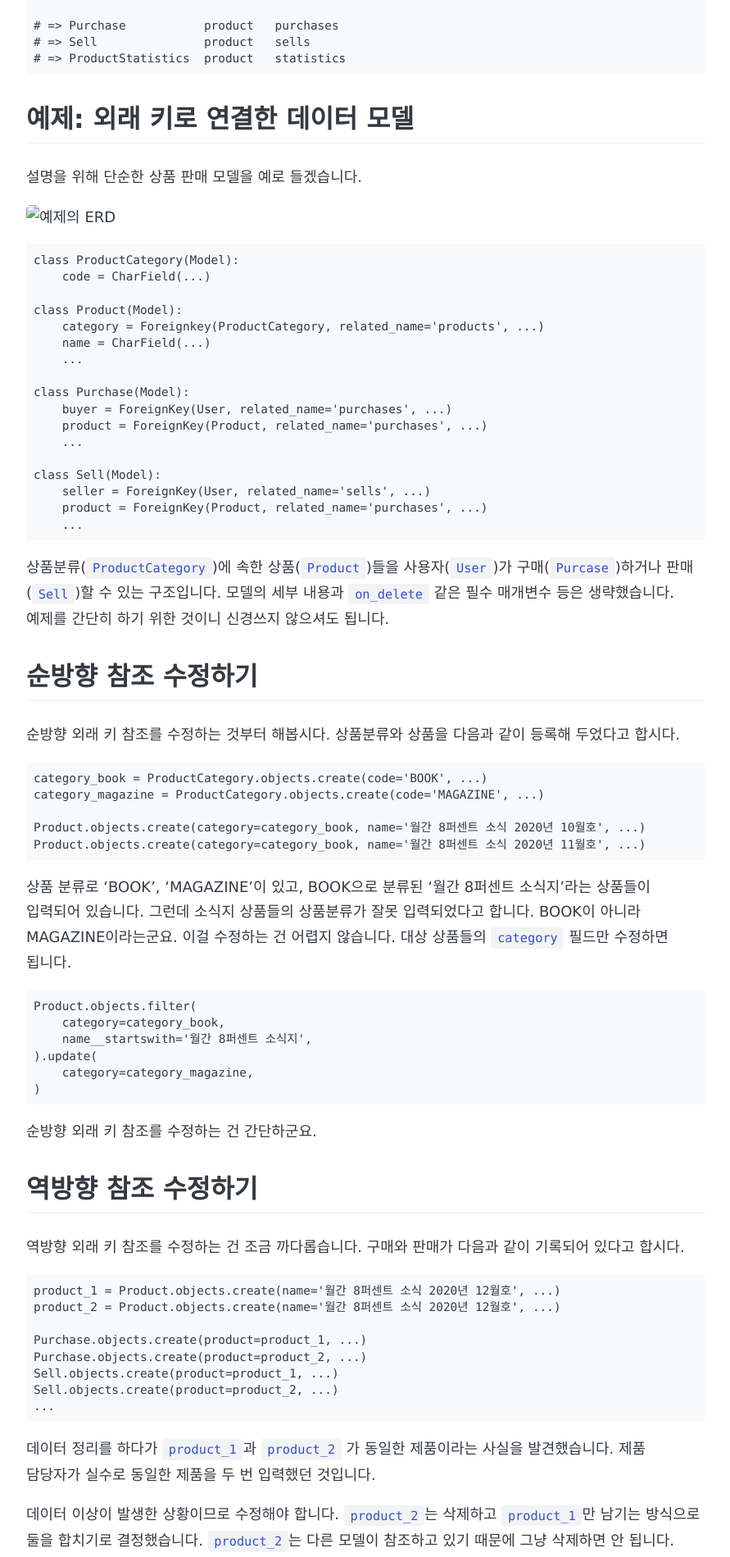
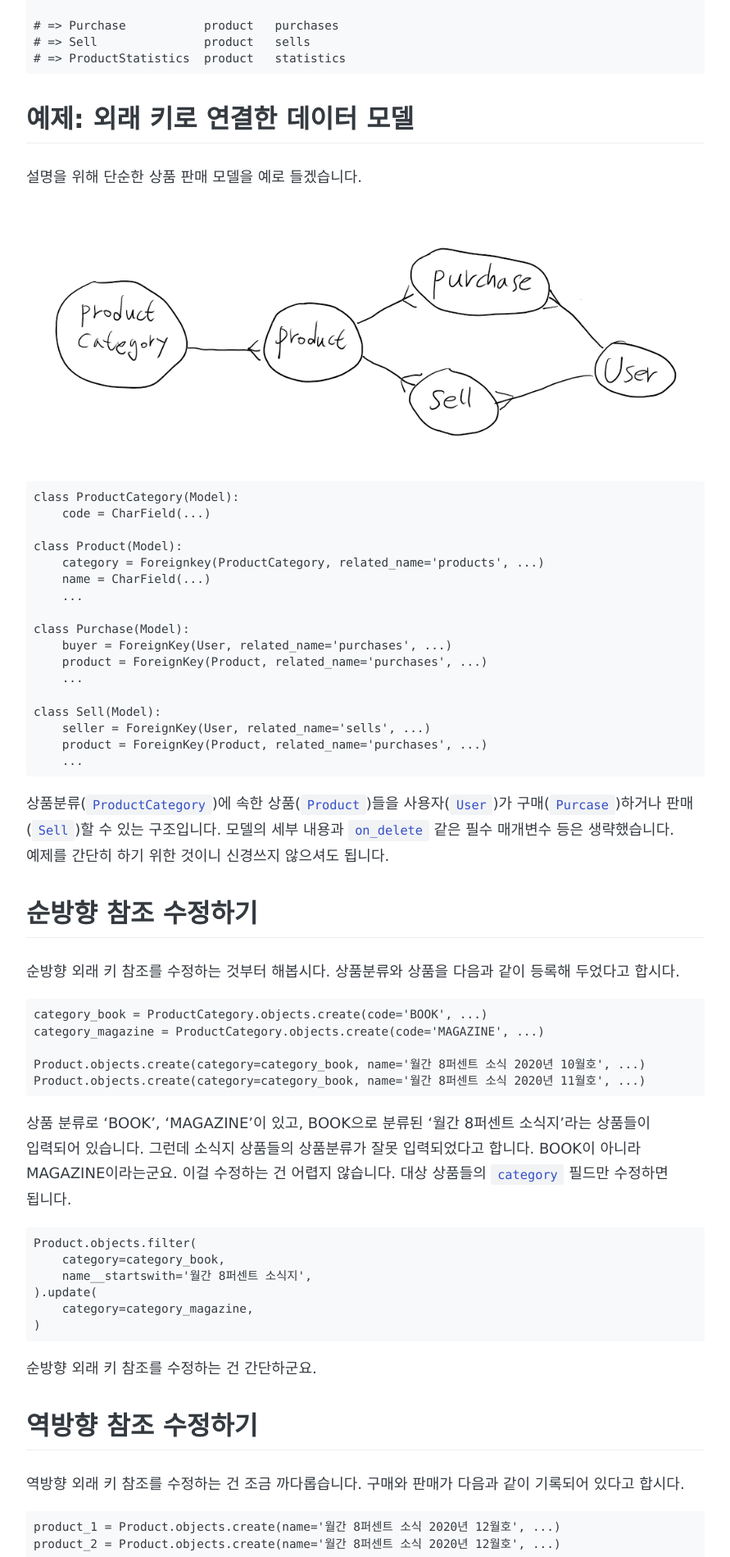
Before and after one commit to 8percent/8percent.github.io, a Jekyll site: the page built from _posts/2020-11-29-django-reversed-foreign-keys.md, in a window 1280 px wide. Shown: the part 817-2716 px from the top of the page at 82% size, without its empty margins (194-1085 px from the left). Built offline with Jekyll 4.4.1, drawn with Linux system fonts in a browser that asks for light colours; some web fonts are replaced.

Commit message:
CHG: image URL

````diff
--- a/_posts/2020-11-29-django-reversed-foreign-keys.md
+++ b/_posts/2020-11-29-django-reversed-foreign-keys.md
@@ -34,7 +34,7 @@ for related_object in Deal._meta.related_objects:
 
 설명을 위해 단순한 상품 판매 모델을 예로 들겠습니다.
 
-![예제의 ERD](/images/images/django-reversed-foreign-keys-img-1.png)
+![예제의 ERD](/images/django-reversed-foreign-keys-img-1.png)
 
 ```
 class ProductCategory(Model):
````
